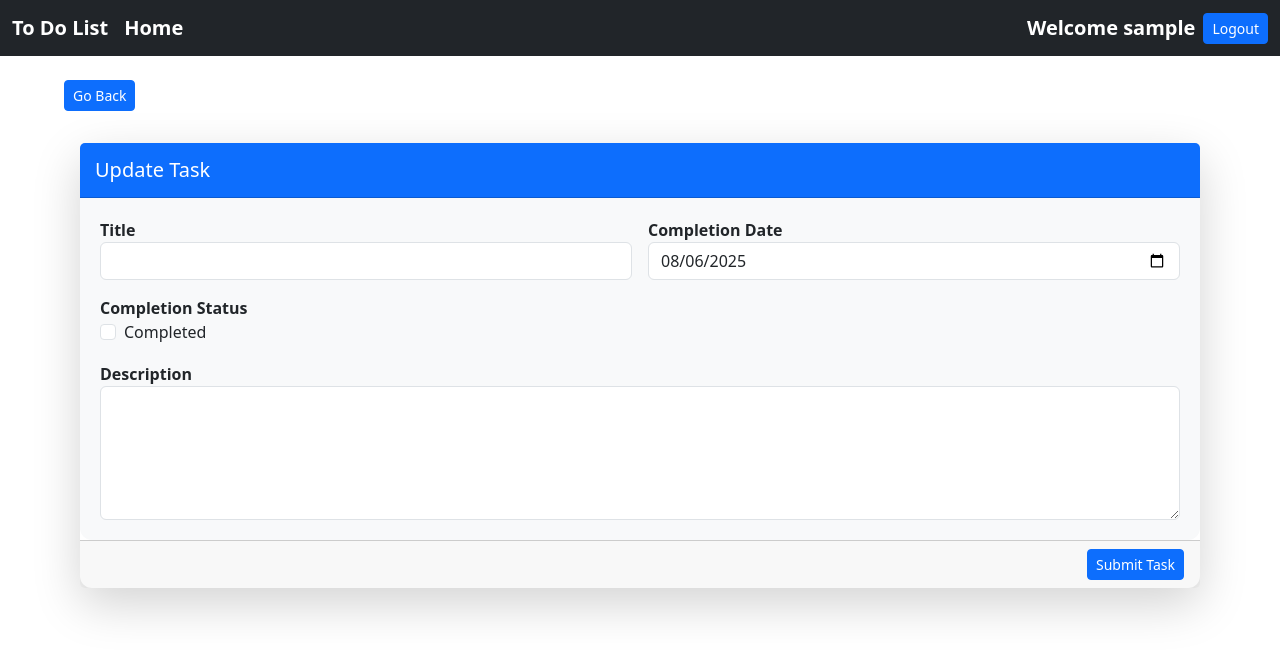
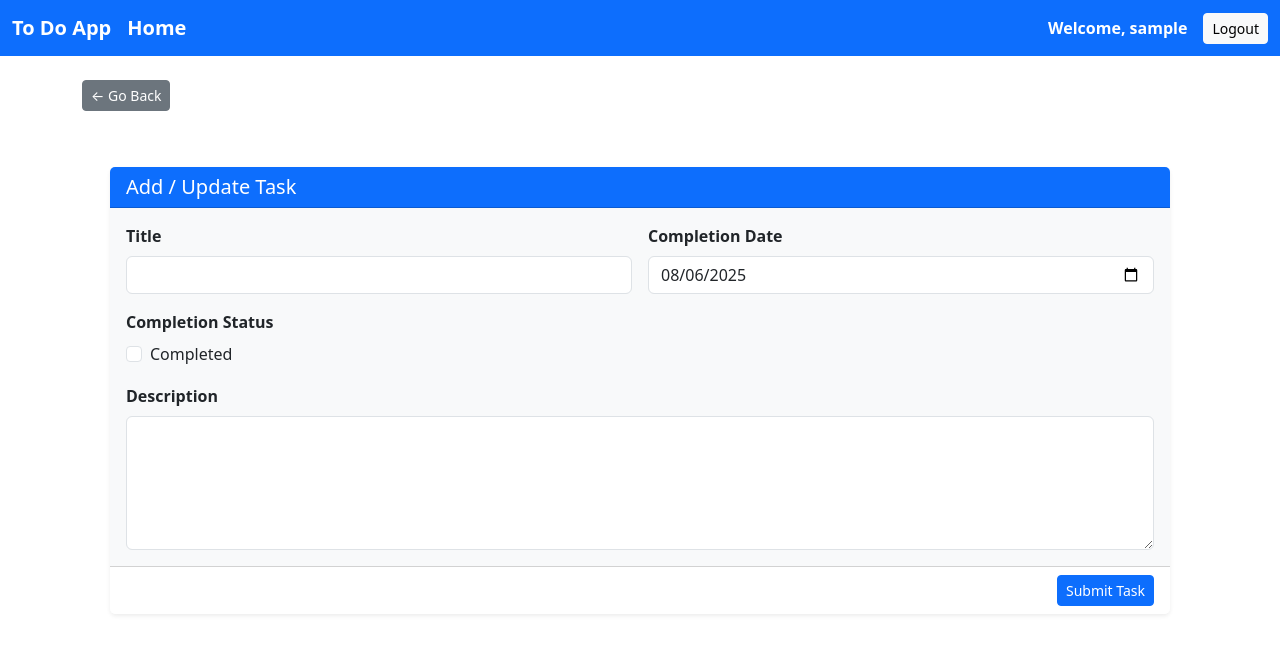
Before and after one commit to Darpan-Anjanay/TodoList, a Django app: page /AddTask/ in a window 1280 px wide. Shown: the top 656 px of the page. Run offline with Django 5.2, Linux system fonts and the light colour scheme; the visitor is signed in with stand-in values (Sample User, id 1); some libraries are stand-ins or nearby versions.

Commit message:
Formating

```diff
--- a/TodoApp/templates/Todo/AddTask.html
+++ b/TodoApp/templates/Todo/AddTask.html
@@ -1,84 +1,49 @@
 {% extends "Todo/Base.html" %}
+ {% block title %} | Add / Update Task
+        {% endblock title %}
+
 {% block content %}
-<style>
-    .center-div {
-        width: 90%;
-        margin: 30px auto;
-    }
+<div class="container mt-4">
+    <form action="" method="post" class="p-3">
+        {% csrf_token %}
+        <div class="card shadow-sm border-0">
+            <div class="card-header bg-primary text-white d-flex justify-content-between align-items-center">
+                <h5 class="mb-0">Add / Update Task</h5>
+            </div>
 
-    .card {
-        border-radius: 12px;
-        box-shadow: 0px 4px 8px rgba(0, 0, 0, 0.1);
-        border: none;
-        transition: transform 0.3s ease-in-out;
-    }
-
-
-
-    .card-header {
-        background-color: #007bff;
-        color: white;
-        font-weight: bold;
-        border-top-left-radius: 12px;
-        border-top-right-radius: 12px;
-        padding: 15px;
-    }
-
-
-
-    .card-body {
-        background-color: #f8f9fa;
-        padding: 20px;
-        border-bottom-left-radius: 12px;
-        border-bottom-right-radius: 12px;
-    }
-
-    .task-desc {
-        text-align: justify;
-        color: #333;
-    }
-</style>
-        <form action="" method="post" class="p-3">
-            <div class="card shadow-lg">
-                <div class="card-header bg-primary text-white d-flex justify-content-between align-items-center">
-                    <h5 class="mb-0">Update Task</h5>
-                </div>
-                <div class="card-body">
+            <div class="card-body bg-light">
                 <div class="row g-3">
                     <div class="col-md-6">
-                            <div class="form-group">
-                                <label for="Title" class="fw-bold">Title</label>
-                                <input type="text" name="Title" class="form-control" value="{{ Todoobj.Title }}" id="Title" required>
+                        <label for="Title" class="form-label fw-semibold">Title</label>
+                        <input type="text" name="Title" class="form-control" id="Title" value="{{ Todoobj.Title }}" required>
                     </div>
+
+                    <div class="col-md-6">
+                        <label for="CompletionDate" class="form-label fw-semibold">Completion Date</label>
+                        <input type="date" name="CompletionDate" class="form-control" id="CompletionDate"
+                               value="{% if Todoobj.CompletionDate %}{{ Todoobj.CompletionDate|date:'Y-m-d' }}{% else %}{% now 'Y-m-d' %}{% endif %}"
+                               required>
                     </div>
+
                     <div class="col-md-6">
-                            <div class="form-group">
-                                <label for="CompletionDate" class="fw-bold">Completion Date</label>
-                                <input type="date" name="CompletionDate" class="form-control" value="{% if  Todoobj.CompletionDate %}{{ Todoobj.CompletionDate|date:'Y-m-d' }}{% else %}{% now "Y-m-d" %}{% endif %}" id="CompletionDate" required>
-                            </div>
-                        </div>
-                        <div class="col-md-6">
-                            <div class="form-group">
-                                <label for="completionStatus" class="fw-bold">Completion Status</label>
+                        <label class="form-label fw-semibold">Completion Status</label>
                         <div class="form-check">
-                                    <input type="checkbox" name="completionStatus"  class="form-check-input" id="completionStatus" {% if Todoobj.completionStatus %}checked{% endif %}>
+                            <input type="checkbox" name="completionStatus" class="form-check-input" id="completionStatus" {% if Todoobj.completionStatus %}checked{% endif %}>
                             <label class="form-check-label" for="completionStatus">Completed</label>
                         </div>
                     </div>
-                        </div>
+
                     <div class="col-md-12">
-                            <div class="form-group">
-                                <label for="Description" class="fw-bold">Description</label>
+                        <label for="Description" class="form-label fw-semibold">Description</label>
                         <textarea name="Description" id="Description" class="form-control" rows="5" required>{{ Todoobj.Description }}</textarea>
                     </div>
                 </div>
             </div>
-                </div>
-                <div class="card-footer text-end">
-                    {% csrf_token %}
+
+            <div class="card-footer bg-white text-end">
                 <button type="submit" name="Submit" class="btn btn-primary btn-sm">Submit Task</button>
             </div>
         </div>
     </form>
-
+</div>
 {% endblock content %}
--- a/TodoApp/templates/Todo/Base.html
+++ b/TodoApp/templates/Todo/Base.html
@@ -1,52 +1,52 @@
-<!Doctype html>
+<!DOCTYPE html>
 {% load static %}
-<html>
+<html lang="en">
 <head>
-        <title>To do List</title>
+    <meta charset="UTF-8">
+    <title>
+        To Do App
+        {% block title %}
+        {% endblock title %}
+    </title>
+
     <link rel="stylesheet" href="{% static 'css/bootstrap.min.css' %}">
-        <style>
-            .a:hover {
-                    transform: translateY(-2px);
-            }
 
-
-        </style>
 </head>
 <body>
-        <nav class="navbar navbar-expand-lg navbar-dark bg-dark">
+    <nav class="navbar navbar-expand-lg navbar-dark bg-primary">
         <div class="container-fluid">
-                <a class="navbar-brand fw-bold text-white a" href="{% url 'Home' %}">To Do List</a>
-                <a class="navbar-brand fw-bold text-white a" href="{% url 'Home' %}">Home</a>
+            <a class="navbar-brand fw-bold text-white hover-lift" href="{% url 'Home' %}">To Do App</a>
+            <a class="navbar-brand fw-bold text-white hover-lift" href="{% url 'Home' %}">Home</a>
 
-                <button class="navbar-toggler" type="button" data-bs-toggle="collapse" data-bs-target="#navbarNav" aria-controls="navbarNav" aria-expanded="false" aria-label="Toggle navigation">
+            <button class="navbar-toggler" type="button" data-bs-toggle="collapse" data-bs-target="#navbarNav"
+                aria-controls="navbarNav" aria-expanded="false" aria-label="Toggle navigation">
                 <span class="navbar-toggler-icon"></span>
             </button>
+
             <div class="collapse navbar-collapse justify-content-end" id="navbarNav">
                 {% if request.user.is_authenticated %}
-                    <ul class="navbar-nav">
-                        <li class="nav-item text-white">
-                          <span class="navbar-brand fw-bold text-white me-2" >Welcome {{request.user.username}}</span>
+                <ul class="navbar-nav align-items-center">
+                    <li class="nav-item">
+                        <span class="navbar-text fw-bold text-white me-3">Welcome, {{ request.user.username }}</span>
                     </li>
-
                     <li class="nav-item">
-                            <a class="btn btn-primary btn-sm" href="{% url  'Logout' %}">Logout</a>
+                        <a class="btn btn-light btn-sm" href="{% url 'Logout' %}">Logout</a>
                     </li>
                 </ul>
                 {% endif %}
             </div>
         </div>
     </nav>
-        <br>
 
-
-<div class="center-div mt-0">
-    <div class="col-md-12">
-        <button  onclick="history.back()" class = "btn btn-primary btn-sm mb-3" >Go Back</button>
-
-
-        {% block content %}{% endblock content %}
-    </div>
+    <div class="container mt-4">
+        <div class="d-flex justify-content-start">
+            <button onclick="history.back()" class="btn btn-secondary btn-sm mb-3">← Go Back</button>
         </div>
 
+        {% block content %}
+        {% endblock content %}
+    </div>
+
+    <script src="{% static 'js/bootstrap.bundle.min.js' %}"></script>
 </body>
 </html>
--- a/TodoApp/views.py
+++ b/TodoApp/views.py
@@ -6,8 +6,11 @@ from django.contrib.auth.models import User
 from django.contrib import messages
 from django.core.paginator import Paginator
 from django.db.models import Q
+import pandas as pd
+from django.http import FileResponse
+import io
 
-
+# Home
 @login_required(login_url='Login')
 def Home(request):
     if request.user.is_authenticated:
@@ -24,7 +27,7 @@ def Home(request):
         if completionStatus == 'on':
             con &= Q(completionStatus=True)
 
-        TodoList = Todo.objects.filter(con).order_by('-id')
+        TodoList = Todo.objects.filter(con).order_by('-CompletionDate')
 
         paginator = Paginator(TodoList, 3, orphans=1)
         page_obj = paginator.get_page(page)
@@ -33,8 +36,7 @@ def Home(request):
     else:
         return redirect('Login')
 
-from datetime import datetime,timedelta
-import random
+# Add Task
 @login_required(login_url='Login')
 def AddTask(request):
    user = request.user
@@ -67,18 +69,23 @@ def AddTask(request):
          Todoobj.CompletionDate = CompletionDate
          Todoobj.completionStatus = completionStatus
          Todoobj.save()
+         messages.info(request,'Task Updated')
+
       else:
          Todoobj =  Todo.objects.create(
             user=user,
             Title = Title,Description = Description,CompletionDate = CompletionDate,
             completionStatus = completionStatus
          )
+         messages.info(request,'Task Added')
+
       return redirect('Home')
 
    context = {'Todoobj':Todoobj}
    return render(request,"Todo/AddTask.html",context)
 
 
+# Delete Task
 @login_required(login_url='Login')
 def Delete(request):
    user = request.user
@@ -91,17 +98,21 @@ def Delete(request):
             Todoobj  = obj.first()
             Todoobj.IsDelete=True
             Todoobj.save()
+            messages.warning(request,'Task Deleted')
+
             return redirect('Home')
       except:
          print("Not Found")
 
+# Logout
 @login_required(login_url='Login')
-def Logout(requset):
-     logout(requset)
+def Logout(request):
+     messages.warning(request,'Logout successfully')
+     logout(request)
      return redirect('Login')
 
 
-
+# Register
 def Register(request):
    if request.method ==  "POST":
         username=request.POST['username']
@@ -121,13 +132,15 @@ def Register(request):
                     request,username=username ,password=password
                 )
                 login(request,user)
+                messages.info(request,'Logged In')
                 return redirect('Home')
         else:
-            messages.info(request,"Passwords Don't Match")
+            messages.warning(request,"Passwords Don't Match")
 
 
    return render(request,'Todo/Register.html')
 
+# login
 def Login(request):
 
     if request.method == "POST":
@@ -136,19 +149,18 @@ def Login(request):
         user=authenticate(request,username=username,password=password)
         if user is not None:
             login(request,user)
+            messages.info(request,'Logged In')
+
             return redirect('Home')
         else:
-            messages.info(request,'Invalid Creadentails')
+            messages.warning(request,'Invalid Creadentails')
 
 
     return render(request,'Todo/Login.html')
 
 
 
-
-import pandas as pd
-from django.http import FileResponse
-import io
+# Download Task Excel
 def TaskasExcel(request):
     user = request.user
     data =   Todo.objects.filter(user=user,IsDelete=False)
@@ -168,6 +180,7 @@ def TaskasExcel(request):
     response = FileResponse(output,as_attachment=True,filename='tasks.xlsx')
     return response
 
+# Upload Task Excel
 def Upload(request):
     if request.method == "POST":
         excel_file = request.FILES['file']
@@ -185,5 +198,7 @@ def Upload(request):
                 IsDelete=False
             ))
         newtasks = Todo.objects.bulk_create(tasks, batch_size=None, ignore_conflicts=False)
+        messages.info(request,'Task Uploaded')
+
         return redirect('Home')
     return render(request, 'Todo/Upload.html')
```
Also changed, not shown: TodoApp/templates/Todo/Home.html (+14 -45 lines), TodoApp/templates/Todo/Login.html (+37 -25 lines), TodoApp/templates/Todo/Profile.html (deleted, +0 -10 lines), TodoApp/templates/Todo/Register.html (+46 -27 lines), TodoApp/templates/Todo/Upload.html (+7 -6 lines), requirements.txt (+9 -2 lines), README.md (added), static/media/images/todo-landing.svg (added), 2 other files. Lines whose indentation alone changed are shown as unchanged.
